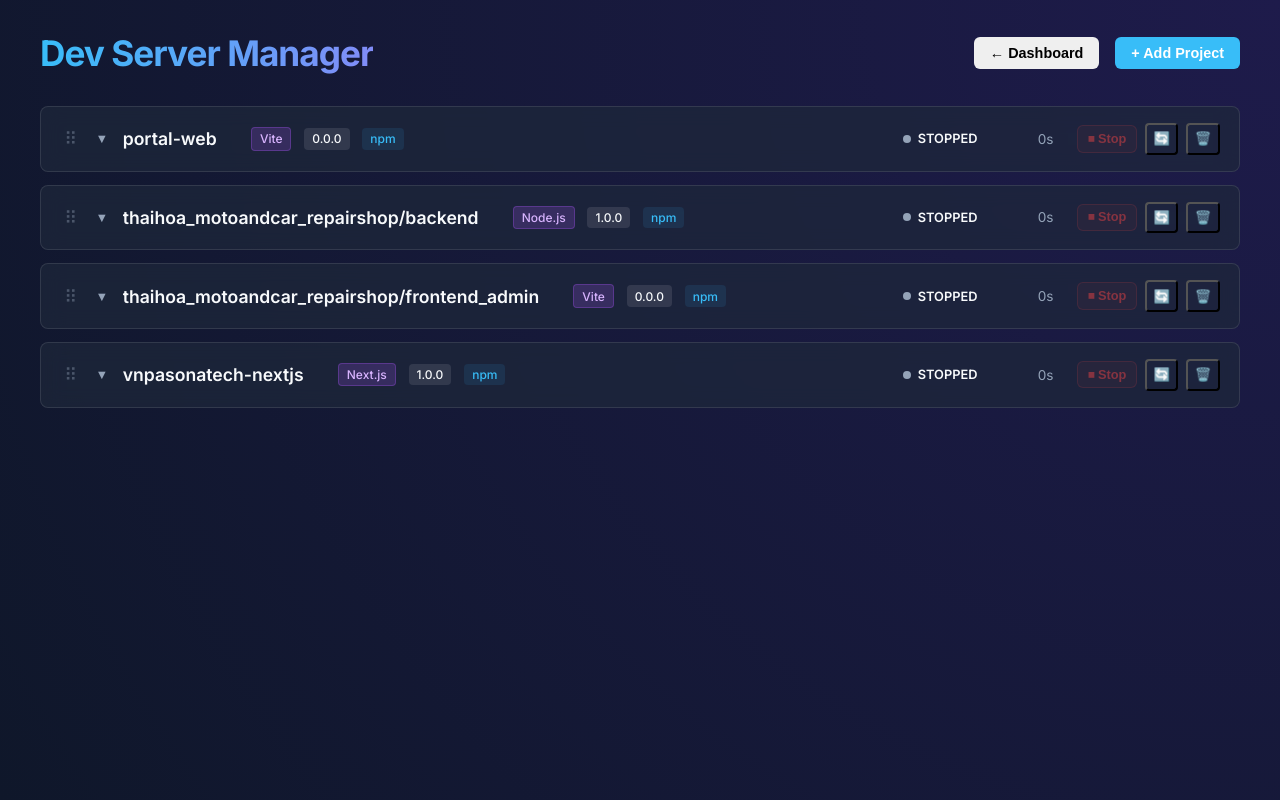
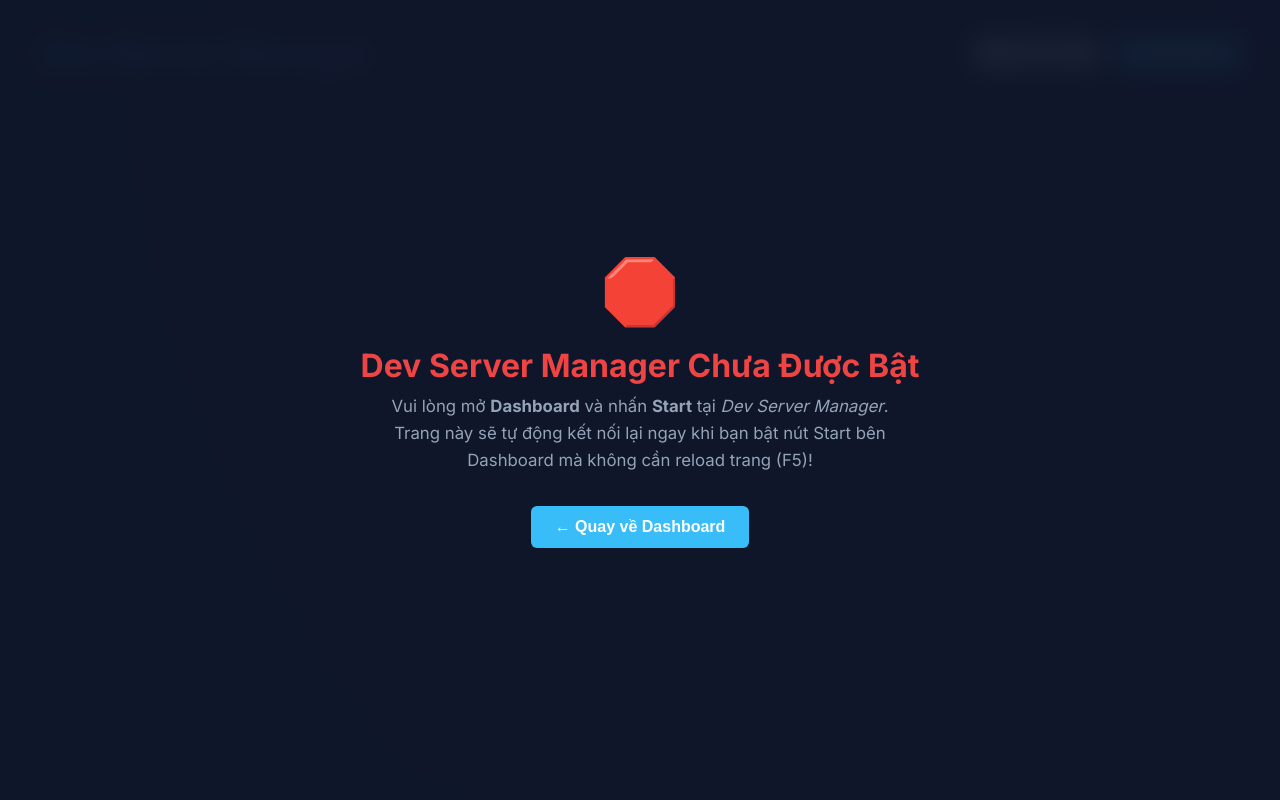
Before and after one commit to ThaiHien-2k/myTools, a Flask app: page /dev_manager in a window 1280 px wide. Run offline with Flask 3, Linux system fonts and the light colour scheme.

```diff
--- a/dashboard/app.py
+++ b/dashboard/app.py
@@ -785,6 +785,22 @@ def start_npm_project_internal(project, script_name="dev"):
     t.daemon = True
     t.start()
 
+def is_npm_manager_running():
+    return 'npm_manager' in processes and processes['npm_manager'].poll() is None
+
+def check_npm_manager_running(f):
+    from functools import wraps
+    @wraps(f)
+    def decorated_function(*args, **kwargs):
+        if not is_npm_manager_running():
+            return jsonify({
+                "success": False,
+                "service_stopped": True,
+                "message": "Dev Server Manager chưa được bật từ Dashboard. Vui lòng bật Start trên Dashboard trước!"
+            }), 503
+        return f(*args, **kwargs)
+    return decorated_function
+
 @app.route('/dev_manager')
 def dev_manager_ui():
     return render_template('dev_manager.html')
@@ -794,6 +810,7 @@ def npm_ui():
     return redirect(url_for('dev_manager_ui'))
 
 @app.route('/api/dev_manager/projects', methods=['GET'])
+@check_npm_manager_running
 def get_npm_projects():
     projects = load_npm_projects()
     for proj in projects:
@@ -817,6 +834,7 @@ def get_npm_projects():
     return jsonify(projects)
 
 @app.route('/api/dev_manager/projects', methods=['POST'])
+@check_npm_manager_running
 def add_npm_project():
     data = request.json
     path = data.get('path', '').strip()
@@ -847,6 +865,7 @@ def add_npm_project():
     return jsonify({"success": True, "project": new_proj})
 
 @app.route('/api/dev_manager/projects/<pid>', methods=['DELETE'])
+@check_npm_manager_running
 def delete_npm_project(pid):
     projects = load_npm_projects()
     new_projects = [p for p in projects if p['id'] != pid]
@@ -867,6 +886,7 @@ def delete_npm_project(pid):
     return jsonify({"success": True})
 
 @app.route('/api/dev_manager/projects/<pid>/refresh', methods=['POST'])
+@check_npm_manager_running
 def refresh_npm_project(pid):
     projects = load_npm_projects()
     for proj in projects:
@@ -884,6 +904,7 @@ def refresh_npm_project(pid):
     return jsonify({"success": False, "message": "Project not found"}), 404
 
 @app.route('/api/dev_manager/projects/<pid>/start', methods=['POST'])
+@check_npm_manager_running
 def start_npm_project(pid):
     data = request.json or {}
     script_name = data.get('script', 'dev')
@@ -900,6 +921,7 @@ def start_npm_project(pid):
         return jsonify({"success": False, "message": str(e)}), 500
 
 @app.route('/api/dev_manager/projects/<pid>/stop', methods=['POST'])
+@check_npm_manager_running
 def stop_npm_project(pid):
     if pid not in npm_processes or npm_processes[pid]['process'].poll() is not None:
         return jsonify({"success": False, "message": "Project is not running"}), 400
@@ -919,12 +941,14 @@ def stop_npm_project(pid):
         return jsonify({"success": False, "message": str(e)}), 500
 
 @app.route('/api/dev_manager/projects/<pid>/logs', methods=['GET'])
+@check_npm_manager_running
 def get_npm_project_logs(pid):
     if pid in npm_processes:
         return jsonify({"logs": npm_processes[pid]["logs"]})
     return jsonify({"logs": []})
 
 @app.route('/api/dev_manager/projects/<pid>/input', methods=['POST'])
+@check_npm_manager_running
 def input_npm_project(pid):
     if pid not in npm_processes or npm_processes[pid]['process'].poll() is not None:
         return jsonify({"success": False, "message": "Project is not running"}), 400
@@ -941,6 +965,7 @@ def input_npm_project(pid):
         return jsonify({"success": False, "message": str(e)}), 500
 
 @app.route('/api/dev_manager/projects/<pid>/toggle_autostart', methods=['POST'])
+@check_npm_manager_running
 def toggle_npm_autostart(pid):
     projects = load_npm_projects()
     for p in projects:
@@ -951,6 +976,7 @@ def toggle_npm_autostart(pid):
     return jsonify({"success": False, "message": "Project not found"}), 404
 
 @app.route('/api/dev_manager/projects/<pid>/open_vscode', methods=['POST'])
+@check_npm_manager_running
 def open_npm_vscode(pid):
     projects = load_npm_projects()
     project = next((p for p in projects if p['id'] == pid), None)
@@ -965,6 +991,7 @@ def open_npm_vscode(pid):
 
 
 @app.route('/api/dev_manager/projects/<pid>/rename', methods=['PATCH'])
+@check_npm_manager_running
 def rename_npm_project(pid):
     """Đổi tên hiển thị của npm project"""
     try:
@@ -983,6 +1010,7 @@ def rename_npm_project(pid):
 
 
 @app.route('/api/dev_manager/projects/reorder', methods=['POST'])
+@check_npm_manager_running
 def reorder_npm_projects():
     """Lưu thứ tự mới của các npm projects"""
     try:
--- a/dashboard/templates/dev_manager.html
+++ b/dashboard/templates/dev_manager.html
@@ -134,6 +134,13 @@
         </div>
     </div>
 
+    <div id="service-stopped-overlay" style="display: none; position: fixed; top: 0; left: 0; right: 0; bottom: 0; background: rgba(15, 23, 42, 0.95); backdrop-filter: blur(12px); z-index: 9999; flex-direction: column; align-items: center; justify-content: center; text-align: center; padding: 2rem;">
+        <div style="font-size: 4rem; margin-bottom: 1rem;">🛑</div>
+        <h1 style="font-size: 2rem; font-weight: 700; margin-bottom: 0.5rem; color: #ef4444;">Dev Server Manager Chưa Được Bật</h1>
+        <p style="font-size: 1.05rem; color: #94a3b8; max-width: 520px; margin-bottom: 2rem; line-height: 1.6;">Vui lòng mở <strong>Dashboard</strong> và nhấn <strong>Start</strong> tại <em>Dev Server Manager</em>.<br>Trang này sẽ tự động kết nối lại ngay khi bạn bật nút Start bên Dashboard mà không cần reload trang (F5)!</p>
+        <button class="btn btn-primary" style="padding: 0.75rem 1.5rem; font-size: 1rem;" onclick="window.location.href='/'">← Quay về Dashboard</button>
+    </div>
+
     <div id="toast-container"></div>
 
     <script>
@@ -153,10 +160,18 @@
         async function fetchProjects() {
             try {
                 const res = await fetch('/api/dev_manager/projects');
+                if (res.status === 503 || !res.ok) {
+                    const errData = await res.json().catch(() => ({}));
+                    if (errData.service_stopped || res.status === 503) {
+                        document.getElementById('service-stopped-overlay').style.display = 'flex';
+                        return;
+                    }
+                }
+                document.getElementById('service-stopped-overlay').style.display = 'none';
                 projectsData = await res.json();
                 renderProjects();
             } catch (error) {
-                showToast('Error loading projects', 'error');
+                // Network error or server offline
             }
         }
 
```
